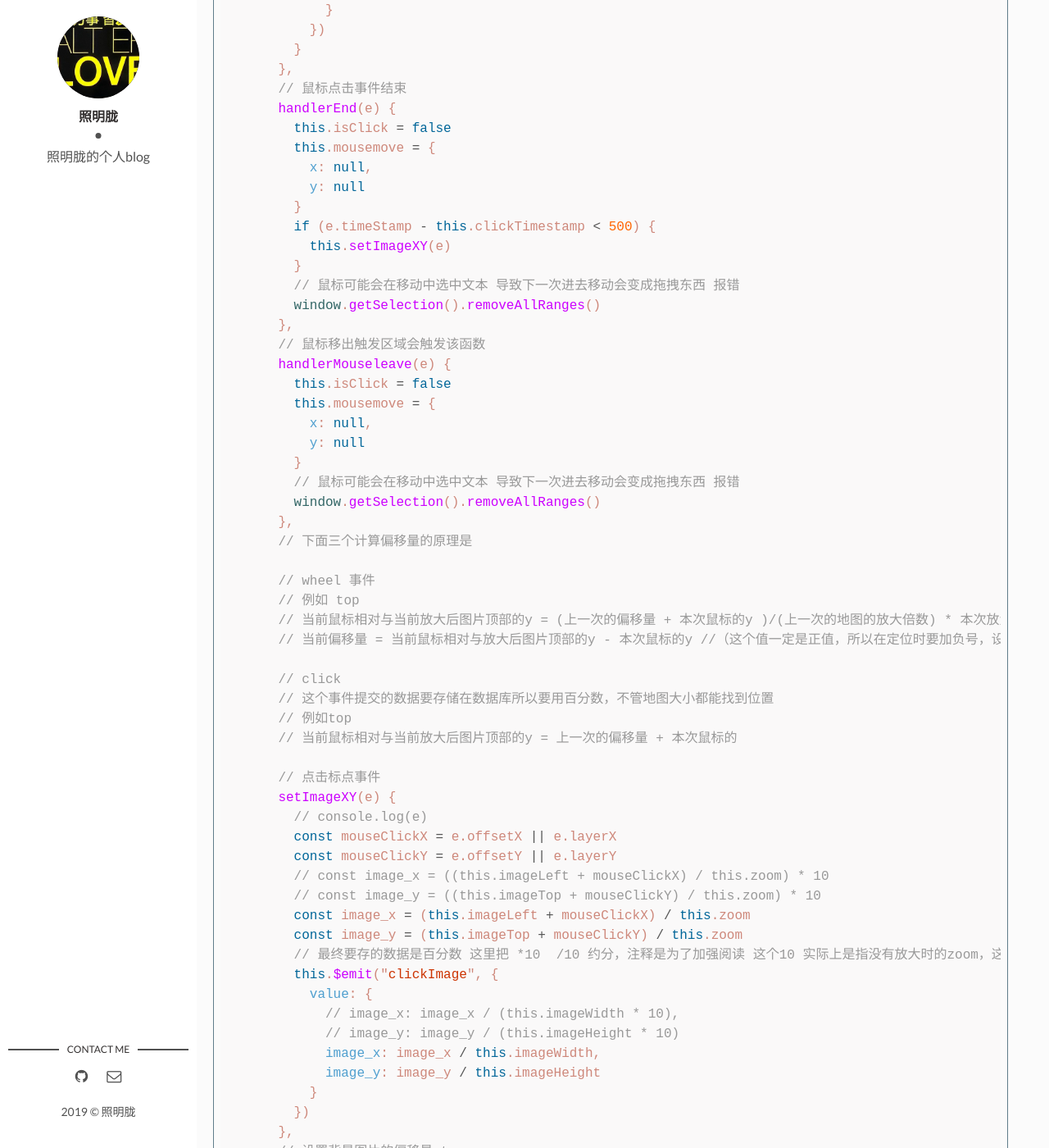
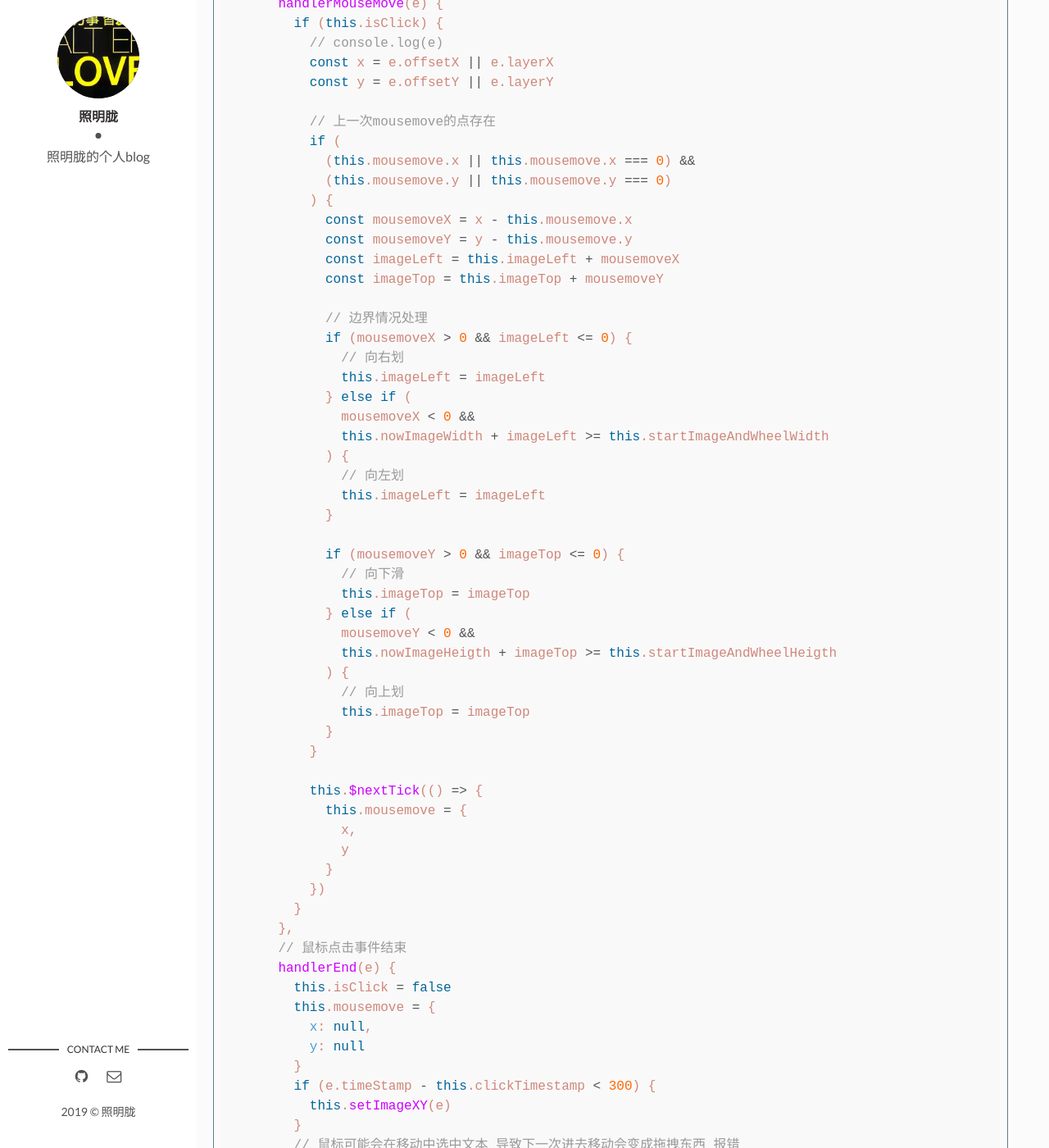
Before and after one commit to mmmml-zhao/mmmml-zhao.github.io, a Jekyll site: the page built from _posts/2019-12-11-模拟地图小demo.markdown, in a window 1280 px wide and 1400 px high, scrolled down 2848 px. Shown: the whole window at 82% size. Built offline with Jekyll 4.4.1, drawn with Linux system fonts in a browser that asks for light colours; some of the changed text lies outside the part shown.

Commit message:
191212  自定义地图完成

````diff
--- a/_posts/2019-12-11-模拟地图小demo.markdown
+++ b/_posts/2019-12-11-模拟地图小demo.markdown
@@ -11,6 +11,9 @@
 分两层： 操作层与显示层
 操作层监听用户各种事件，显示层只管将操作得来的数据进行显示。
 等待明天优化拖曳的边界情况。
+
+修改了偏移量的生成，原本只考虑了向左上偏移，top\left都是负数，方便计算就都给正数了，现改成按照top、left真实值来计算。
+添加了拖曳功能，支持放大以后再拖曳。
 
 vue文件
 
@@ -28,6 +31,7 @@
     </div>
     <div
       class="map-image-wheel"
+      :style="wheelBoxStyle"
       @wheel="setZoom"
       @mousedown="handlerStart"
       @mousemove="handlerMouseMove"
@@ -74,49 +81,86 @@
     // 图片的偏移量
     imageStyle() {
       return {
-        height: `${this.imageWidth * this.zoom}px`,
-        width: `${this.imageHeight * this.zoom}px`,
-        top: `${this.imageTop * -1}px`,
-        left: `${this.imageLeft * -1}px`,
+        height: `${this.nowImageWidth}px`,
+        width: `${this.nowImageHeigth}px`,
+        top: `${this.imageTop}px`,
+        left: `${this.imageLeft}px`,
         backgroundImage: `url('${this.baseUrl}/applets_images/map/small_map.png')`
       }
     },
     // marker的偏移量
     markerStyle() {
       // setImageXY函数反推可知
-      // this.image_y * this.imageHeight * this.zoom === this.imageLeft + mouseClickX
+      // this.image_y * nowImageHeigth === this.imageLeft + mouseClickX
       return {
-        top: `${this.image_y * this.imageHeight * this.zoom}px`,
-        left: `${this.image_x * this.imageWidth * this.zoom}px`
+        top: `${this.image_y * this.nowImageHeigth}px`,
+        left: `${this.image_x * this.nowImageWidth}px`
       }
+    },
+    wheelBoxStyle() {
+      return {
+        height: `${this.startImageAndWheelWidth}px`,
+        width: `${this.startImageAndWheelHeigth}px`
+      }
+    },
+    nowImageWidth() {
+      return this.imageWidth * this.zoom
+    },
+    nowImageHeigth() {
+      return this.imageHeight * this.zoom
+    },
+    startImageAndWheelWidth() {
+      return this.imageWidth * this.startZoom
+    },
+    startImageAndWheelHeigth() {
+      return this.imageHeight * this.startZoom
     }
   },
   methods: {
     // 鼠标点击事件开始
     handlerStart(e) {
-      console.log(e)
+      // console.log(e)
       this.isClick = true
       this.clickTimestamp = e.timeStamp
     },
     // 鼠标移动事件
     handlerMouseMove(e) {
       if (this.isClick) {
-        console.log(e)
+        // console.log(e)
         const x = e.offsetX || e.layerX
         const y = e.offsetY || e.layerY
+
+        // 上一次mousemove的点存在
         if (
           (this.mousemove.x || this.mousemove.x === 0) &&
           (this.mousemove.y || this.mousemove.y === 0)
         ) {
-          const imageTop = this.imageTop + this.mousemove.y - y
-          const imageLeft = this.imageLeft + this.mousemove.x - x
+          const mousemoveX = x - this.mousemove.x
+          const mousemoveY = y - this.mousemove.y
+          const imageLeft = this.imageLeft + mousemoveX
+          const imageTop = this.imageTop + mousemoveY
+
           // 边界情况处理
-          if (imageTop >= 0) {
-            this.imageTop = imageTop
+          if (mousemoveX > 0 && imageLeft <= 0) {
+            // 向右划
+            this.imageLeft = imageLeft
+          } else if (
+            mousemoveX < 0 &&
+            this.nowImageWidth + imageLeft >= this.startImageAndWheelWidth
+          ) {
+            // 向左划
+            this.imageLeft = imageLeft
           }
 
-          if (imageLeft >= 0) {
-            this.imageLeft = imageLeft
+          if (mousemoveY > 0 && imageTop <= 0) {
+            // 向下滑
+            this.imageTop = imageTop
+          } else if (
+            mousemoveY < 0 &&
+            this.nowImageHeigth + imageTop >= this.startImageAndWheelHeigth
+          ) {
+            // 向上划
+            this.imageTop = imageTop
           }
         }
 
@@ -135,7 +179,7 @@
         x: null,
         y: null
       }
-      if (e.timeStamp - this.clickTimestamp < 500) {
+      if (e.timeStamp - this.clickTimestamp < 300) {
         this.setImageXY(e)
       }
       // 鼠标可能会在移动中选中文本 导致下一次进去移动会变成拖拽东西 报错
@@ -151,28 +195,30 @@
       // 鼠标可能会在移动中选中文本 导致下一次进去移动会变成拖拽东西 报错
       window.getSelection().removeAllRanges()
     },
+
     // 下面三个计算偏移量的原理是
 
     // wheel 事件
     // 例如 top
-    // 当前鼠标相对与当前放大后图片顶部的y = (上一次的偏移量 + 本次鼠标的y )/(上一次的地图的放大倍数) * 本次放大倍数
-    // 当前偏移量 = 当前鼠标相对与放大后图片顶部的y - 本次鼠标的y //（这个值一定是正值，所以在定位时要加负号，设计的时候图片的左上角是0，0点，所以如果有偏移量一定是负值，可是偏移量负值与本次鼠标的y正值相加会抵消，为保持一致，所以偏移量算成正的，最后设置css时再加上负号）
+    // 当前鼠标相对与当前放大后图片顶部的y = (本次鼠标的y - 上一次的偏移量  )/(上一次的地图的放大倍数) * 本次放大倍数
+    // 当前偏移量 = 本次鼠标的y - 鼠标相对与放大后图片顶部的y
 
     // click
     // 这个事件提交的数据要存储在数据库所以要用百分数，不管地图大小都能找到位置
     // 例如top
-    // 当前鼠标相对与当前放大后图片顶部的y = 上一次的偏移量 + 本次鼠标的
+    // 当前鼠标相对与当前放大后图片顶部的y = 当前的偏移量 + 本次鼠标的y
 
     // 点击标点事件
     setImageXY(e) {
+      if (this.disabled) return
       // console.log(e)
       const mouseClickX = e.offsetX || e.layerX
       const mouseClickY = e.offsetY || e.layerY
-      // const image_x = ((this.imageLeft + mouseClickX) / this.zoom) * 10
-      // const image_y = ((this.imageTop + mouseClickY) / this.zoom) * 10
-      const image_x = (this.imageLeft + mouseClickX) / this.zoom
-      const image_y = (this.imageTop + mouseClickY) / this.zoom
-      // 最终要存的数据是百分数 这里把 *10  /10 约分，注释是为了加强阅读 这个10 实际上是指没有放大时的zoom，这个可以时1可以是100, 所以这个参数不因该放到通用的代码里，因为最后对会被约分了
+      // const image_x = (( mouseClickX - this.imageLeft ) / this.zoom) * 10
+      // const image_y = (( mouseClickY - this.imageTop ) / this.zoom) * 10
+      const image_x = (mouseClickX - this.imageLeft) / this.zoom
+      const image_y = (mouseClickY - this.imageTop) / this.zoom
+      // 最终要存的数据是百分数 这里把 *10  /10 约分，注释是为了加强阅读 这个10 实际上是指没有放大时的zoom 所以这个参数不因该放到通用的代码里
       this.$emit("clickImage", {
         value: {
           // image_x: image_x / (this.imageWidth * 10),
@@ -186,15 +232,15 @@
     setImageTop() {
       if (this.mouseType === "+") {
         this.imageTop =
-          ((this.imageTop + this.mouseWheelY) / (this.zoom - 2)) * this.zoom -
-          this.mouseWheelY
+          this.mouseWheelY -
+          ((this.mouseWheelY - this.imageTop) / (this.zoom - 2)) * this.zoom
       } else {
         if (this.zoom === 10) {
           this.imageTop = 0
         } else {
           this.imageTop =
-            ((this.imageTop + this.mouseWheelY) / (this.zoom + 2)) * this.zoom -
-            this.mouseWheelY
+            this.mouseWheelY -
+            ((this.mouseWheelY - this.imageTop) / (this.zoom + 2)) * this.zoom
         }
       }
     },
@@ -202,16 +248,15 @@
     setImageLeft() {
       if (this.mouseType === "+") {
         this.imageLeft =
-          ((this.imageLeft + this.mouseWheelX) / (this.zoom - 2)) * this.zoom -
-          this.mouseWheelX
+          this.mouseWheelX -
+          ((this.mouseWheelX - this.imageLeft) / (this.zoom - 2)) * this.zoom
       } else {
         if (this.zoom === 10) {
           this.imageLeft = 0
         } else {
           this.imageLeft =
-            ((this.imageLeft + this.mouseWheelX) / (this.zoom + 2)) *
-              this.zoom -
-            this.mouseWheelX
+            this.mouseWheelX -
+            ((this.mouseWheelX - this.imageLeft) / (this.zoom + 2)) * this.zoom
         }
       }
     },
@@ -221,7 +266,7 @@
       e.preventDefault()
       if (e.wheelDelta < 0) {
         // 缩小
-        if (this.zoom > 10) {
+        if (this.zoom > this.startZoom) {
           this.mouseType = "-"
           this.zoom -= 2
           this.$nextTick(() => {
@@ -235,7 +280,7 @@
         }
       } else if (e.wheelDelta > 0) {
         // 放大
-        if (this.zoom < 30) {
+        if (this.zoom < this.maxZoom) {
           this.mouseType = "+"
           this.zoom += 2
           this.$nextTick(() => {
@@ -258,6 +303,7 @@
 </style>
 ```
 
+
 css代码
 
 ```css
@@ -266,27 +312,25 @@
   .map-image-container{
     height: 600px;
     width: 600px;
-    position: relative;
+    position: absolute;
     overflow: hidden;
     z-index: 1;
     .map-image-box{
       position: absolute;
       @include bg-img-contain;
       z-index: 1;
-    }
-    .marker{
-      position: absolute;
-      top: 0;
-      left: 0;
-      height: 39px;
-      transform: translate(-11px,-34px);
-      z-index: 10;
+      .marker{
+        position: absolute;
+        top: 0;
+        left: 0;
+        height: 39px;
+        transform: translate(-11px,-34px);
+        z-index: 10;
+      }
     }
   }
   .map-image-wheel{
-    height: 600px;
-    width: 600px;
-    position: absolute;
+    position: relative;
     top:0;
     left: 0;
     overflow: hidden;
````
Also changed, not shown: other parts of _posts/2019-12-11-模拟地图小demo.markdown (+4 -1 lines).
